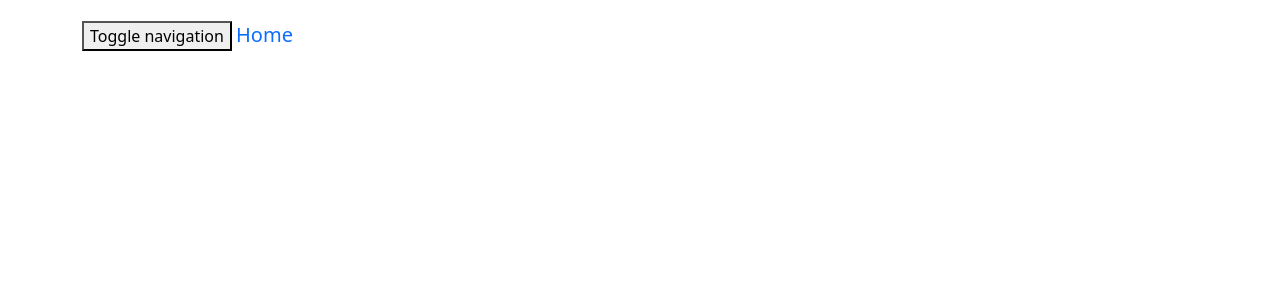
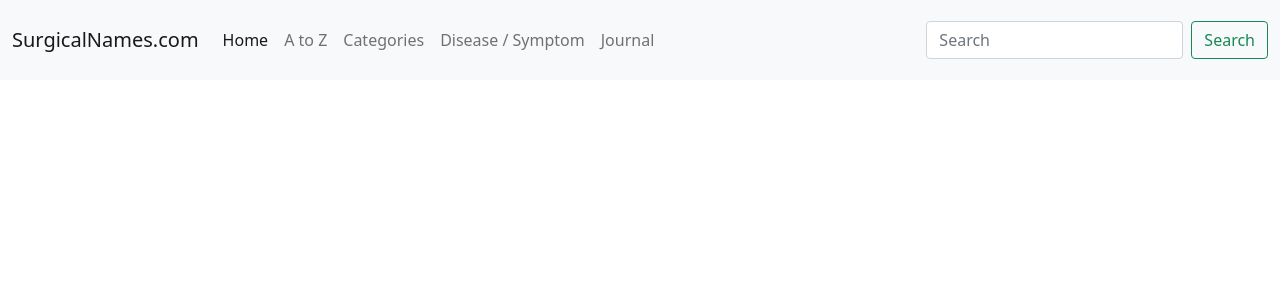
Before and after one commit to HayesAJ83/surgnames01, a Flask app: template templates/01_base.html in a window 1280 px wide. Shown: the top 300 px of the page. Run offline with Flask 2, Linux system fonts and the light colour scheme; the template is opened without the code that fills it, so the values that code supplies are empty; some libraries are stand-ins or nearby versions.

Commit message:
Add files via upload

```diff
--- a/templates/03_navigator.html
+++ b/templates/03_navigator.html
@@ -1,45 +1,33 @@
-    <!-- Navigation -->
-    <nav class="navbar navbar-default navbar-fixed-top" role="navigation">
-        <div class="container">
-            <div class="navbar-header page-scroll">
-                <button type="button" class="navbar-toggle" data-toggle="collapse" data-target=".navbar-ex1-collapse">
-                    <span class="sr-only">Toggle navigation</span>
-                    <span class="icon-bar"></span>
-                    <span class="icon-bar"></span>
-                    <span class="icon-bar"></span>
-                </button>
-                <a class="navbar-brand page-scroll" href="#page-top">Home</a>
-            </div>
+<!-- Navigation -->
 
-            <!-- Collect the nav links, forms, and other content for toggling -->
-            <div class="collapse navbar-collapse navbar-ex1-collapse">
-                <ul class="nav navbar-nav">
-                    <!-- Hidden li included to remove active class from about link when scrolled up past about section -->
-                    <li class="hidden">
-                        <a class="page-scroll" href="#page-top"></a>
-                    </li>
-                    <li>
-                        <a class="page-scroll" href="#A2Z">A to Z</a>
-                    </li>
-                    <li>
-                        <a class="page-scroll" href="#cats">Categories</a>
-                    </li>
-                    <li>
-                        <a class="page-scroll" href="#disease">Disease / Symptom</a>
-                    </li>
-                    <li>
-                        <a class="page-scroll" href="#journal">Journal</a>
-                    </li>
-                    <li>
-                        <a class="page-scroll" href="#ops">Operation</a>
-                    </li>
-                    <li>
-                        <a class="page-scroll" href="#maps">World Maps</a>
-                    </li>
-
-                </ul>
-            </div>
-            <!-- /.navbar-collapse -->
+<nav class="navbar navbar-expand-lg navbar-light bg-light">
+    <div class="container-fluid">
+        <a class="navbar-brand" href="#">SurgicalNames.com</a>
+        <button class="navbar-toggler" type="button" data-bs-toggle="collapse" data-bs-target="#navbarSupportedContent" aria-controls="navbarSupportedContent" aria-expanded="false" aria-label="Toggle navigation">
+        <span class="navbar-toggler-icon"></span>
+        </button>
+        <div class="collapse navbar-collapse" id="navbarSupportedContent">
+        <ul class="navbar-nav me-auto mb-2 mb-lg-0">
+            <li class="nav-item">
+            <a class="nav-link active" aria-current="page" href="#">Home</a>
+            </li>
+            <li class="nav-item">
+            <a class="nav-link" href="#A2Z">A to Z</a>
+            </li>
+            <li class="nav-item">
+            <a class="nav-link" href="#cats">Categories</a>
+            </li>
+            <li class="nav-item">
+            <a class="nav-link" href="#disease">Disease / Symptom</a>
+            </li>
+            <li class="nav-item">
+            <a class="nav-link" href="#journal">Journal</a>
+            </li>
+        </ul>
+        <form class="d-flex">
+            <input class="form-control me-2" type="search" placeholder="Search" aria-label="Search">
+            <button class="btn btn-outline-success" type="submit">Search</button>
+        </form>
         </div>
-        <!-- /.container -->
-    </nav>
+    </div>
+</nav>
```
